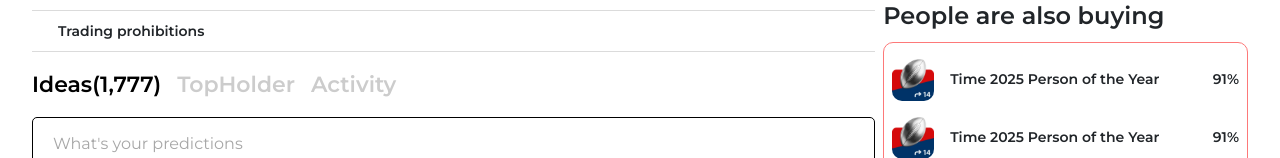
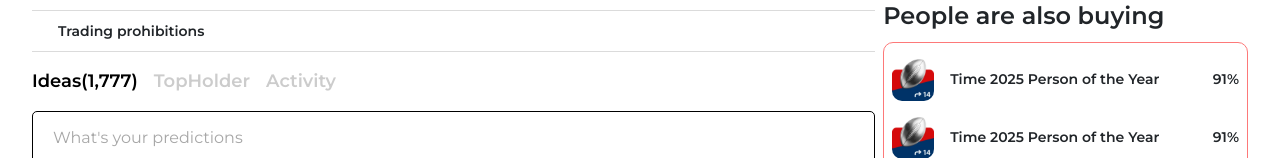
Before and after one commit to mitpatel9/kalshi, a Next.js app: page /markets/1 in a window 1280 px wide. Shown: the part 509-667 px from the top of the page. Built offline with nearby package versions, Linux system fonts and the light colour scheme; some icons are missing.

Commit message:
TRADE PAGE

```diff
--- a/StyledComponents/LayoutStyled.js
+++ b/StyledComponents/LayoutStyled.js
@@ -24,7 +24,9 @@ export const RightDiv = styled.div`
   align-items: center;
   gap: 0.15rem;
 `;
-export const Logo = styled.div``;
+export const Logo = styled.div`
+  cursor: pointer;
+`;
 export const SearchBar = styled.div`
   position: relative;
   width: 280px;
@@ -203,7 +205,7 @@ export const TradeImage = styled.div`
 export const TradeHeaderText = styled.div`
   font-weight: 600;
   font-size: 12px;
-  cursor:pointer;
+  cursor: pointer;
 `;
 export const TradeChanceChart = styled.div``;
 
--- a/StyledComponents/MarketsStyled.js
+++ b/StyledComponents/MarketsStyled.js
@@ -506,7 +506,7 @@ export const CommentMenu = styled.div`
 `;
 export const CommentMenuItem = styled.div`
   font-weight: 600;
-  font-size: 22px;
+  font-size: 18px;
   color: #cccccc;
   cursor: pointer;
 
--- a/components/LandingPage/HeaderLayout.js
+++ b/components/LandingPage/HeaderLayout.js
@@ -10,15 +10,17 @@ import { Icon } from "@iconify/react";
 import React, { useState } from "react";
 import { Input } from "reactstrap";
 import JoiningModal from "../Models/JoiningModal";
+import { useRouter } from "next/router";
 
 const HeaderLayout = () => {
+  const router =useRouter();
   const [isJoin, setIsJoin] = useState(false);
   const toggle = () => setIsJoin(!isJoin);
   return (
     <>
       <HeaderDiv>
         <LeftDiv>
-          <Logo>Klashi</Logo>
+          <Logo onClick={()=> router.push("/")}>Klashi</Logo>
         </LeftDiv>
         <RightDiv>
           <SearchBar>
```
